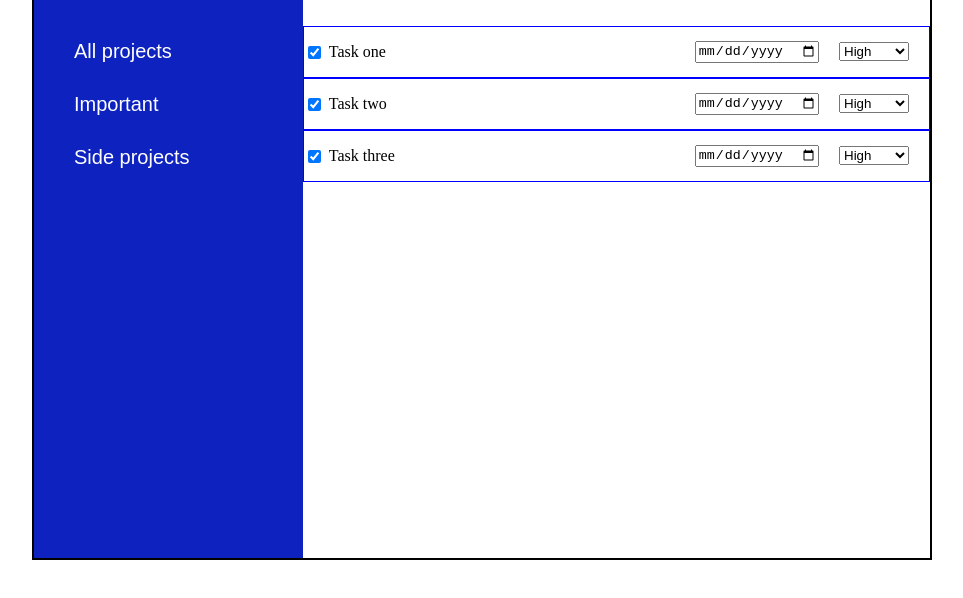
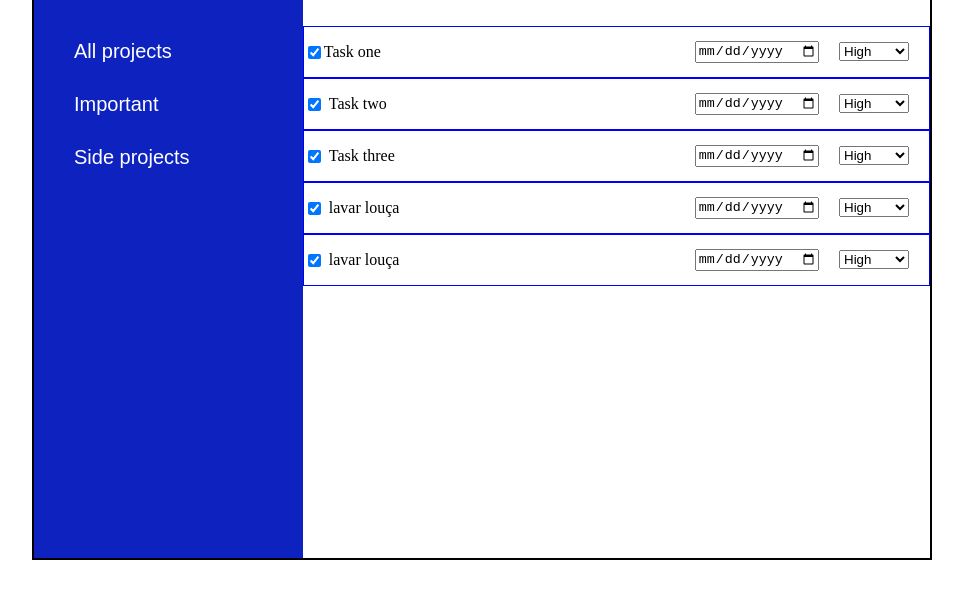
Before and after one commit to ayrescode/TOP-to-do-list, a website built with webpack: page src/template.html in a window 1280 px wide. Shown: the part 134-732 px from the top of the page, without its empty margins (158-1121 px from the left). Built offline with nearby package versions, Linux system fonts and the light colour scheme.

Commit message:
first try at display functionality

```diff
--- /dev/null
+++ b/src/create-task.js
@@ -0,0 +1,64 @@
+const project = [];
+
+class task {
+  constructor(title, date, priority) {
+    this.title = title;
+    this.date = date;
+    this.priority = priority;
+  }
+  createTask() {
+    let newTask = new task(this.title, this.date, this.priority);
+    return project.push(newTask);
+  }
+}
+
+const clean = new task('lavar louça', 'amanhã', 'high');
+const clean1 = new task('lavar louça', 'amanhã', 'high');
+
+clean1.createTask();
+clean.createTask();
+
+console.log(project);
+
+const canva = document.querySelector('.tasks');
+
+class display {
+  constructor(...array) {
+    this.shelf = array;
+  }
+  unified = [];
+  unifyshelf() {
+    for (let i = 0; i < this.shelf.length; i++) {
+      let x = this.shelf[i];
+      for (let j = 0; j < x.length; j++) {
+        this.unified.push(x[j]);
+      }
+    }
+    return this.unified;
+  }
+  displayItem() {
+    for (const item of this.unifyshelf()) {
+      const task = document.createElement('div');
+      task.setAttribute('data-index', project.indexOf(item));
+      task.innerHTML = `<div class="task">
+                    <div><input type="checkbox" checked="" id="">
+                        <p>${item.title}</p>
+                    </div>
+                    <div>
+                        <input type="date">
+                        <select name="priority" id="priority">
+                            <option value="high">High</option>
+                            <option value="medium">Medium</option>
+                            <option value="low">Low</option>
+                        </select>
+                    </div>
+                </div>`;
+      console.log(project.indexOf(item));
+      canva.appendChild(task);
+    }
+  }
+}
+
+const test = new display(project);
+
+test.displayItem();
--- a/src/index.js
+++ b/src/index.js
@@ -1,2 +1,3 @@
 // index.js
 import './styles.css';
+import './create-task';
--- a/src/template.html
+++ b/src/template.html
@@ -22,12 +22,12 @@
             <div class="tasks">
                 <div class="task">
                     <div><input type="checkbox" checked="" id="">
-                        <p>Task one</p>
+                        <label for="task">Task one</label>
                     </div>
                     <div>
                         <input type="date">
                         <select name="priority" id="priority">
-                            <option value="high">High</option>
+                            <option value="high" selected>High</option>
                             <option value="medium">Medium</option>
                             <option value="low">Low</option>
                         </select>
```
